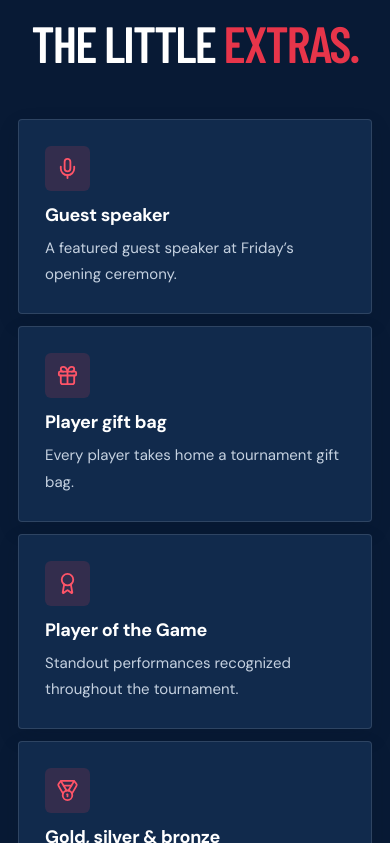
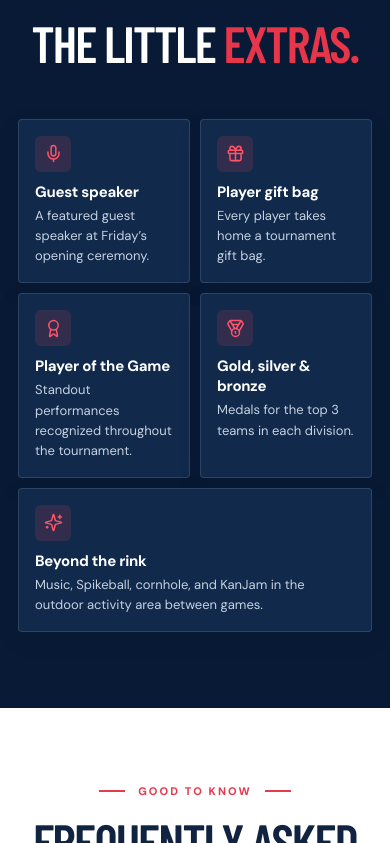
Before and after one commit to Avmannino/four_nations_tournament, a React (Vite) app: page / in a window 390 px wide. Shown: the part 5141-5984 px from the top of the page. Built offline with nearby package versions, Linux system fonts and the light colour scheme.

Commit message:
Compact 2-column Little Extras grid on phones
Co-Authored-By: Claude Opus 5.5 <noreply@anthropic.com>

```diff
--- a/src/styles.css
+++ b/src/styles.css
@@ -274,8 +274,14 @@ button:disabled { opacity: .68; cursor: not-allowed; transform: none !important;
   .nation-flag { width: 26px; height: 17px; }
   .nation-card h3 { font-size: clamp(18px, 5.8vw, 22px); }
   .nation-card small { font-size: 10px; min-height: 28px; }
-  .experience-grid { grid-template-columns: 1fr; gap: 12px; }
-  .experience-card-top { margin-bottom: 12px; }
+  /* Compact 2-column grid on phones (the odd last card spans the row via the 810px rule) */
+  .experience-grid { grid-template-columns: 1fr 1fr; gap: 10px; }
+  .experience-card { padding: 16px; }
+  .experience-card-top { margin-bottom: 10px; }
+  .experience-icon { width: 36px; height: 36px; }
+  .experience-icon svg { width: 19px; height: 19px; }
+  .experience-card h3 { font-size: 15px; margin-bottom: 4px; }
+  .experience-card p { font-size: 13px; line-height: 1.55; }
   .coaches-intro { font-size: 16px; }
   .day-card { display: block; padding: 22px 20px 24px; }
   .day-card-head { padding: 0 0 18px; margin-bottom: 18px; border-right: 0; border-bottom: 1px solid #e2e8ef; }
```
